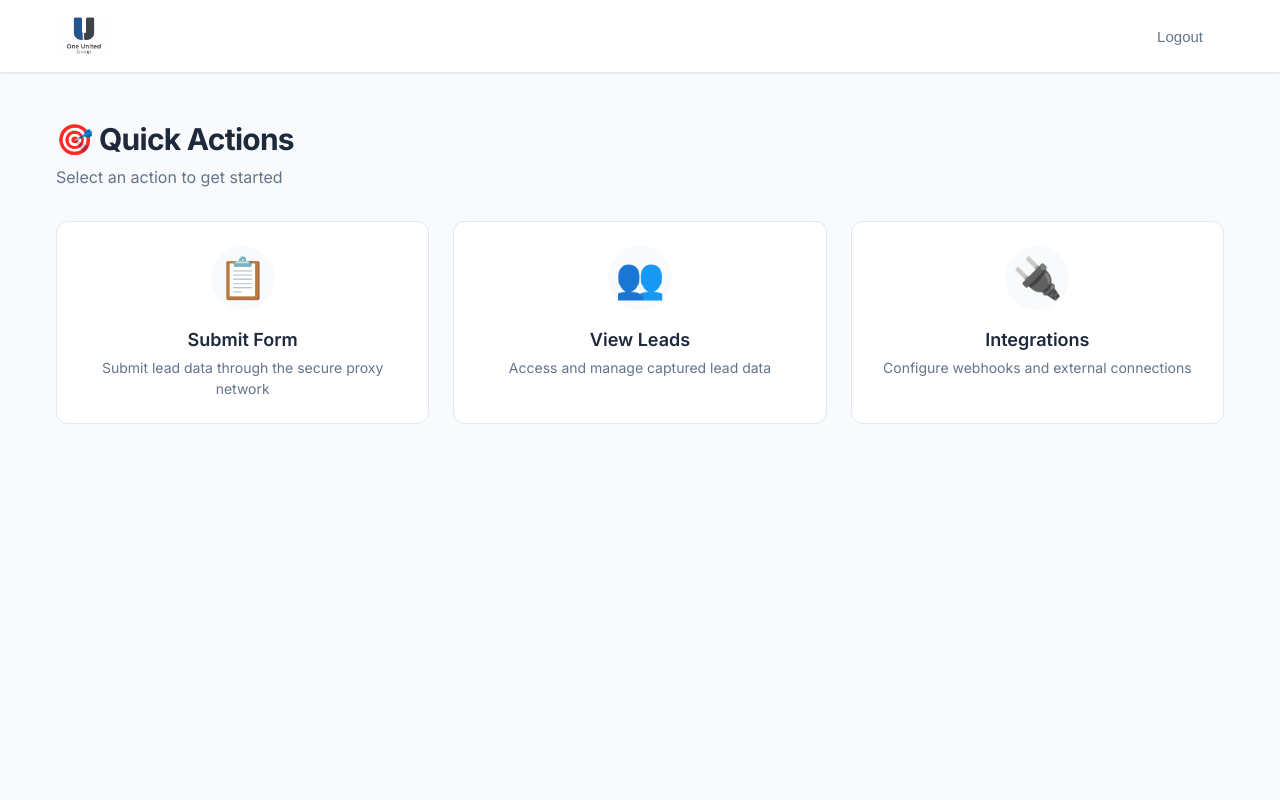
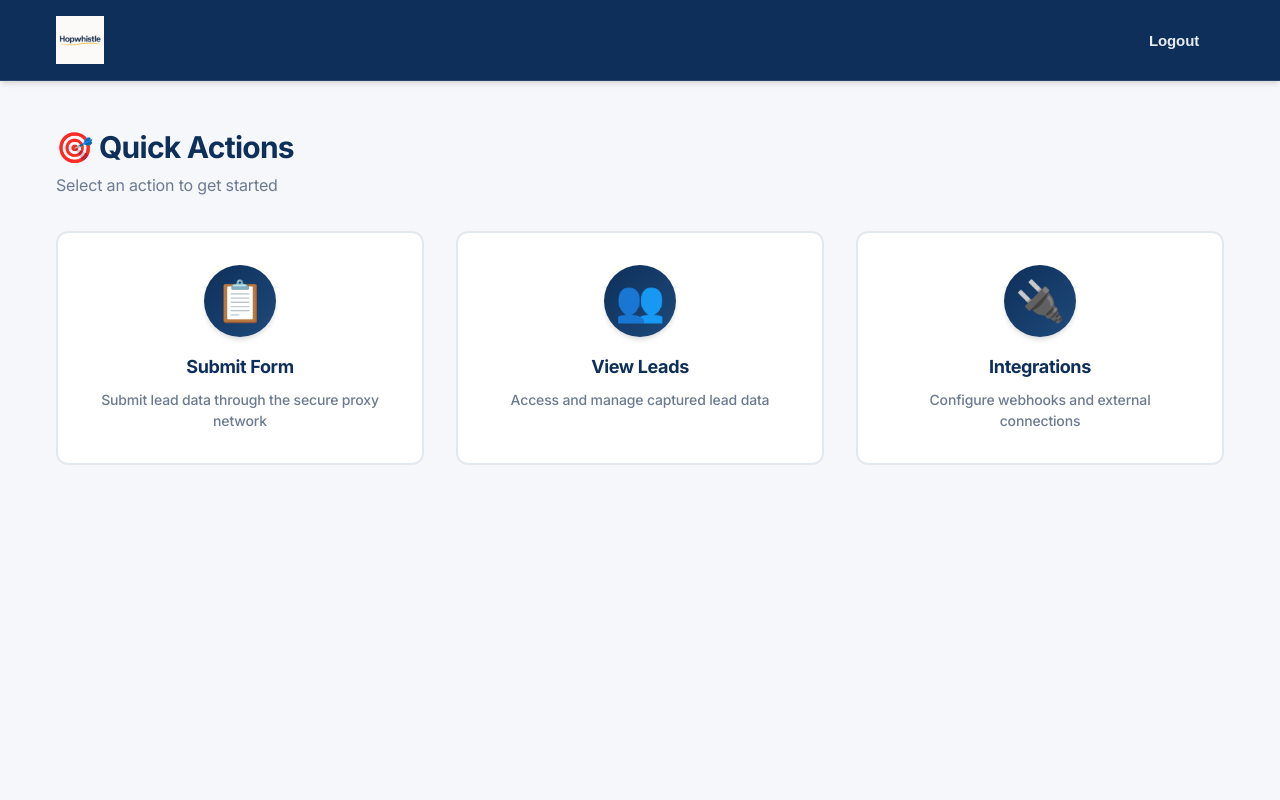
Before and after one commit to bbarnes4318/medicare-arron, a Flask app: page /dashboard in a window 1280 px wide. Run offline with Flask 3, Linux system fonts and the light colour scheme; the visitor is signed in with stand-in values (Sample User, id 1); some libraries are stand-ins or nearby versions.

Commit message:
Complete UI redesign with Hopwhistle branding - Navy and Gold color scheme, premium SaaS design system

```diff
--- a/static/css/modern.css
+++ b/static/css/modern.css
@@ -1,48 +1,70 @@
-/* Modern Design System - Medicare Portal */
+/* Hopwhistle Design System - Premium SaaS UI */
 @import url("https://fonts.googleapis.com/css2?family=Inter:wght@300;400;500;600;700&display=swap");
 
 :root {
-  /* Color Palette */
-  --primary: #1e3a8a; /* Navy Blue - Trust */
-  --primary-light: #2563eb; /* Bright Blue - Action */
-  --primary-dark: #1e293b; /* Slate - Depth */
+  /* Hopwhistle Brand Colors */
+  --primary-navy: #0E2F5A; /* Primary Brand Navy */
+  --accent-gold: #F4B024; /* Accent Gold */
+  --accent-gold-hover: #E0A020; /* Darker Gold for hover */
 
-  --accent: #f97316; /* Orange - CTA */
-  --accent-hover: #ea580c; /* Darker Orange */
+  /* Background Colors */
+  --bg-white: #FFFFFF; /* Main background */
+  --bg-page: #F5F7FA; /* Page background */
 
-  --bg-body: #f8fafc; /* Light Gray/Blue tint */
-  --bg-surface: #ffffff; /* White */
+  /* UI Component Colors */
+  --border: #E3E8EF; /* Borders and dividers */
+  --border-light: #EDF0F5; /* Lighter borders */
+  --border-focus: #0E2F5A; /* Focus state */
 
-  --text-main: #0f172a; /* Dark Slate */
-  --text-muted: #64748b; /* Muted Slate */
-  --text-light: #94a3b8; /* Light Slate */
+  /* Text Colors */
+  --text-primary: #1B1F27; /* Body text */
+  --text-secondary: #6C7A91; /* Muted/secondary text */
+  --text-disabled: #AAB4C5; /* Disabled state */
+  --text-white: #FFFFFF; /* White text */
 
-  --border: #e2e8f0; /* Light Border */
-  --border-focus: #3b82f6; /* Focus Ring */
+  /* System State Colors */
+  --success: #2BB673;
+  --success-bg: #ECFDF5;
+  --success-border: #A7F3D0;
 
-  --success: #10b981;
-  --error: #ef4444;
-  --warning: #f59e0b;
+  --warning: #F0AD4E;
+  --warning-bg: #FFF8E1;
+  --warning-border: #FFE082;
 
-  /* Spacing */
+  --error: #D9534F;
+  --error-bg: #FEF2F2;
+  --error-border: #FECACA;
+
+  --info: #2266BB;
+  --info-bg: #EFF6FF;
+  --info-border: #BFDBFE;
+
+  /* Spacing Scale - Professional Rhythm */
   --spacing-xs: 0.25rem; /* 4px */
   --spacing-sm: 0.5rem; /* 8px */
   --spacing-md: 1rem; /* 16px */
   --spacing-lg: 1.5rem; /* 24px */
   --spacing-xl: 2rem; /* 32px */
-  --spacing-xxl: 3rem; /* 48px */
+  --spacing-2xl: 2.5rem; /* 40px */
+  --spacing-3xl: 3rem; /* 48px */
+  --spacing-4xl: 4rem; /* 64px */
 
-  /* Shadows */
-  --shadow-sm: 0 1px 2px 0 rgb(0 0 0 / 0.05);
-  --shadow-md: 0 4px 6px -1px rgb(0 0 0 / 0.1), 0 2px 4px -2px rgb(0 0 0 / 0.1);
-  --shadow-lg: 0 10px 15px -3px rgb(0 0 0 / 0.1),
-    0 4px 6px -4px rgb(0 0 0 / 0.1);
+  /* Shadows - Depth and Elevation */
+  --shadow-xs: 0 1px 2px 0 rgba(0, 0, 0, 0.05);
+  --shadow-sm: 0 1px 3px 0 rgba(0, 0, 0, 0.1), 0 1px 2px 0 rgba(0, 0, 0, 0.06);
+  --shadow-md: 0 4px 6px -1px rgba(0, 0, 0, 0.1), 0 2px 4px -1px rgba(0, 0, 0, 0.06);
+  --shadow-lg: 0 10px 15px -3px rgba(0, 0, 0, 0.1), 0 4px 6px -2px rgba(0, 0, 0, 0.05);
+  --shadow-xl: 0 20px 25px -5px rgba(0, 0, 0, 0.1), 0 10px 10px -5px rgba(0, 0, 0, 0.04);
 
-  /* Radius */
+  /* Border Radius - Modern and Refined */
   --radius-sm: 0.375rem; /* 6px */
   --radius-md: 0.5rem; /* 8px */
   --radius-lg: 0.75rem; /* 12px */
   --radius-xl: 1rem; /* 16px */
+  --radius-2xl: 1.5rem; /* 24px */
+
+  /* Typography Scale */
+  --font-family: 'Inter', 'SF Pro', 'Avenir', 'Roboto', 'Segoe UI', sans-serif;
 }
 
 /* Reset & Base */
@@ -53,10 +75,11 @@
 }
 
 body {
-  font-family: "Inter", sans-serif;
-  background-color: var(--bg-body);
-  color: var(--text-main);
-  line-height: 1.5;
+  font-family: var(--font-family);
+  background-color: var(--bg-page);
+  color: var(--text-primary);
+  line-height: 1.6;
+  letter-spacing: -0.01em;
   -webkit-font-smoothing: antialiased;
   -moz-osx-font-smoothing: grayscale;
   min-height: 100vh;
@@ -71,15 +94,16 @@ h3,
 h4,
 h5,
 h6 {
-  color: var(--primary-dark);
+  color: var(--primary-navy);
   font-weight: 700;
   line-height: 1.2;
+  letter-spacing: -0.02em;
   margin-bottom: var(--spacing-sm);
 }
 
 h1 {
   font-size: 2.25rem;
-  letter-spacing: -0.025em;
+  letter-spacing: -0.03em;
 }
 h2 {
   font-size: 1.875rem;
@@ -87,25 +111,28 @@ h2 {
 }
 h3 {
   font-size: 1.5rem;
-  letter-spacing: -0.025em;
+  letter-spacing: -0.02em;
 }
 h4 {
   font-size: 1.25rem;
+  letter-spacing: -0.015em;
 }
 
 p {
   margin-bottom: var(--spacing-md);
-  color: var(--text-muted);
+  color: var(--text-secondary);
+  line-height: 1.6;
 }
 
 a {
-  color: var(--primary-light);
+  color: var(--primary-navy);
   text-decoration: none;
-  transition: color 0.2s;
+  transition: color 0.2s ease;
+  font-weight: 500;
 }
 
 a:hover {
-  color: var(--primary);
+  color: var(--accent-gold);
 }
 
 /* Layout */
@@ -118,29 +145,30 @@ a:hover {
 
 /* Header */
 .app-header {
-  background-color: var(--bg-surface);
-  border-bottom: 1px solid var(--border);
+  background-color: var(--primary-navy);
+  border-bottom: 1px solid rgba(255, 255, 255, 0.1);
   padding: var(--spacing-md) 0;
   position: sticky;
   top: 0;
   z-index: 50;
-  box-shadow: var(--shadow-sm);
+  box-shadow: var(--shadow-md);
 }
 
 .header-content {
   display: flex;
   justify-content: space-between;
   align-items: center;
+  gap: var(--spacing-lg);
 }
 
 .logo-container {
   display: flex;
   align-items: center;
-  gap: var(--spacing-sm);
+  gap: var(--spacing-md);
 }
 
 .logo {
-  height: 40px;
+  height: 48px;
   width: auto;
   object-fit: contain;
 }
@@ -148,7 +176,17 @@ a:hover {
 .header-nav {
   display: flex;
   align-items: center;
-  gap: var(--spacing-md);
+  gap: var(--spacing-lg);
+}
+
+.header-nav a {
+  color: var(--text-white);
+  font-weight: 500;
+  transition: color 0.2s ease;
+}
+
+.header-nav a:hover {
+  color: var(--accent-gold);
 }
 
 /* Buttons */
@@ -156,64 +194,71 @@ a:hover {
   display: inline-flex;
   align-items: center;
   justify-content: center;
-  padding: 0.625rem 1.25rem;
-  font-weight: 500;
+  padding: 0.625rem 1.5rem;
+  font-weight: 600;
   font-size: 0.9375rem;
   border-radius: var(--radius-md);
   transition: all 0.2s ease;
   cursor: pointer;
   border: 1px solid transparent;
   gap: 0.5rem;
+  letter-spacing: -0.01em;
 }
 
 .btn-primary {
-  background-color: var(--accent);
-  color: white;
+  background-color: var(--accent-gold);
+  color: var(--text-white);
   box-shadow: var(--shadow-sm);
+  border-color: var(--accent-gold);
 }
 
 .btn-primary:hover {
-  background-color: var(--accent-hover);
+  background-color: var(--accent-gold-hover);
+  border-color: var(--accent-gold-hover);
   transform: translateY(-1px);
   box-shadow: var(--shadow-md);
 }
 
 .btn-secondary {
-  background-color: var(--bg-surface);
-  color: var(--text-main);
+  background-color: var(--bg-white);
+  color: var(--primary-navy);
   border-color: var(--border);
+  box-shadow: var(--shadow-xs);
 }
 
 .btn-secondary:hover {
-  background-color: var(--bg-body);
-  border-color: var(--text-muted);
+  background-color: var(--bg-page);
+  border-color: var(--primary-navy);
+  transform: translateY(-1px);
 }
 
 .btn-ghost {
   background-color: transparent;
-  color: var(--text-muted);
+  color: rgba(255, 255, 255, 0.9);
+  border-color: transparent;
 }
 
 .btn-ghost:hover {
-  color: var(--primary);
-  background-color: rgba(37, 99, 235, 0.05);
+  color: var(--text-white);
+  background-color: rgba(255, 255, 255, 0.1);
 }
 
 .btn:disabled {
-  opacity: 0.6;
+  opacity: 0.5;
   cursor: not-allowed;
   transform: none;
+  box-shadow: none;
 }
 
 /* Forms */
 .form-card {
-  background-color: var(--bg-surface);
-  border-radius: var(--radius-lg);
+  background-color: var(--bg-white);
+  border-radius: var(--radius-xl);
   box-shadow: var(--shadow-lg);
-  padding: var(--spacing-xl);
+  padding: var(--spacing-2xl);
   max-width: 600px;
   margin: var(--spacing-xl) auto;
-  border: 1px solid var(--border);
+  border: 1px solid var(--border-light);
 }
 
 .form-group {
@@ -279,53 +325,57 @@ a:hover {
 /* Dashboard Cards */
 .dashboard-grid {
   display: grid;
-  grid-template-columns: repeat(auto-fit, minmax(300px, 1fr));
-  gap: var(--spacing-lg);
+  grid-template-columns: repeat(auto-fit, minmax(280px, 1fr));
+  gap: var(--spacing-xl);
   margin-top: var(--spacing-xl);
 }
 
 .action-card {
-  background-color: var(--bg-surface);
+  background-color: var(--bg-white);
   border-radius: var(--radius-lg);
-  padding: var(--spacing-lg);
-  border: 1px solid var(--border);
-  transition: all 0.2s;
+  padding: var(--spacing-xl);
+  border: 2px solid var(--border);
+  transition: all 0.3s ease;
   display: flex;
   flex-direction: column;
   align-items: center;
   text-align: center;
   text-decoration: none;
-  color: var(--text-main);
+  color: var(--text-primary);
+  cursor: pointer;
 }
 
 .action-card:hover {
   transform: translateY(-4px);
   box-shadow: var(--shadow-lg);
-  border-color: var(--primary-light);
+  border-color: var(--accent-gold);
 }
 
 .action-icon {
   font-size: 2.5rem;
   margin-bottom: var(--spacing-md);
-  background: var(--bg-body);
-  width: 64px;
-  height: 64px;
+  background: linear-gradient(135deg, var(--primary-navy), #1e4a7a);
+  width: 72px;
+  height: 72px;
   display: flex;
   align-items: center;
   justify-content: center;
   border-radius: 50%;
+  box-shadow: var(--shadow-md);
 }
 
 .action-title {
   font-size: 1.125rem;
-  font-weight: 600;
-  margin-bottom: 0.25rem;
-  color: var(--primary-dark);
+  font-weight: 700;
+  margin-bottom: 0.5rem;
+  color: var(--primary-navy);
+  letter-spacing: -0.02em;
 }
 
 .action-desc {
   font-size: 0.875rem;
-  color: var(--text-muted);
+  color: var(--text-secondary);
+  line-height: 1.5;
 }
 
 /* Alerts */
--- a/templates/accessibility.html
+++ b/templates/accessibility.html
@@ -106,7 +106,7 @@
     <header>
         <div class="container header-content">
             <a href="/">
-                <img src="{{ url_for('static', filename='one-united.png') }}" alt="One United Group" class="logo">
+                <img src="{{ url_for('static', filename='hopwhistle.png') }}" alt="Hopwhistle" class="logo">
             </a>
         </div>
     </header>
--- a/templates/contact.html
+++ b/templates/contact.html
@@ -121,7 +121,7 @@
     <header>
         <div class="container header-content">
             <a href="/">
-                <img src="{{ url_for('static', filename='one-united.png') }}" alt="One United Group" class="logo">
+                <img src="{{ url_for('static', filename='hopwhistle.png') }}" alt="Hopwhistle" class="logo">
             </a>
         </div>
     </header>
--- a/templates/dashboard.html
+++ b/templates/dashboard.html
@@ -10,7 +10,7 @@
     <header class="app-header">
         <div class="container header-content">
             <div class="logo-container">
-                <img src="{{ url_for('static', filename='one-united.png') }}" alt="One United Group" class="logo">
+                <img src="{{ url_for('static', filename='hopwhistle.png') }}" alt="Hopwhistle" class="logo">
             </div>
             <div class="header-nav">
                 <button class="btn btn-ghost" onclick="window.location.href='{{ url_for('logout') }}';">
--- a/templates/do_not_sell.html
+++ b/templates/do_not_sell.html
@@ -140,7 +140,7 @@
     <header>
         <div class="container header-content">
             <a href="/">
-                <img src="{{ url_for('static', filename='one-united.png') }}" alt="One United Group" class="logo">
+                <img src="{{ url_for('static', filename='hopwhistle.png') }}" alt="Hopwhistle" class="logo">
             </a>
         </div>
     </header>
--- a/templates/privacy.html
+++ b/templates/privacy.html
@@ -116,7 +116,7 @@
     <header>
         <div class="container header-content">
             <a href="/">
-                <img src="{{ url_for('static', filename='one-united.png') }}" alt="One United Group" class="logo">
+                <img src="{{ url_for('static', filename='hopwhistle.png') }}" alt="Hopwhistle" class="logo">
             </a>
         </div>
     </header>
--- a/templates/submit_form.html
+++ b/templates/submit_form.html
@@ -29,10 +29,10 @@
     <header class="app-header">
         <div class="container header-content">
             <div class="logo-container">
-                <img src="{{ url_for('static', filename='one-united.png') }}" alt="One United Group" class="logo">
+                <img src="{{ url_for('static', filename='hopwhistle.png') }}" alt="Hopwhistle" class="logo">
             </div>
             <div class="header-nav">
-                <button class="btn btn-ghost" onclick="window.location.href='{{ url_for('logout') }}'">Logout</button>
+                <button class="btn btn-ghost" onclick="window.location.href='{{ url_for('logout') }}';">Logout</button>
             </div>
         </div>
     </header>
--- a/templates/terms.html
+++ b/templates/terms.html
@@ -116,7 +116,7 @@
     <header>
         <div class="container header-content">
             <a href="/">
-                <img src="{{ url_for('static', filename='one-united.png') }}" alt="One United Group" class="logo">
+                <img src="{{ url_for('static', filename='hopwhistle.png') }}" alt="Hopwhistle" class="logo">
             </a>
         </div>
     </header>
```
Also changed, not shown: other parts of static/css/modern.css (+36 -26 lines), templates/integrations.html (+12 -10 lines), templates/leads.html (+11 -7 lines), templates/login.html (+2 -5 lines), templates/medicare-landing2.html (+11 -11 lines).
